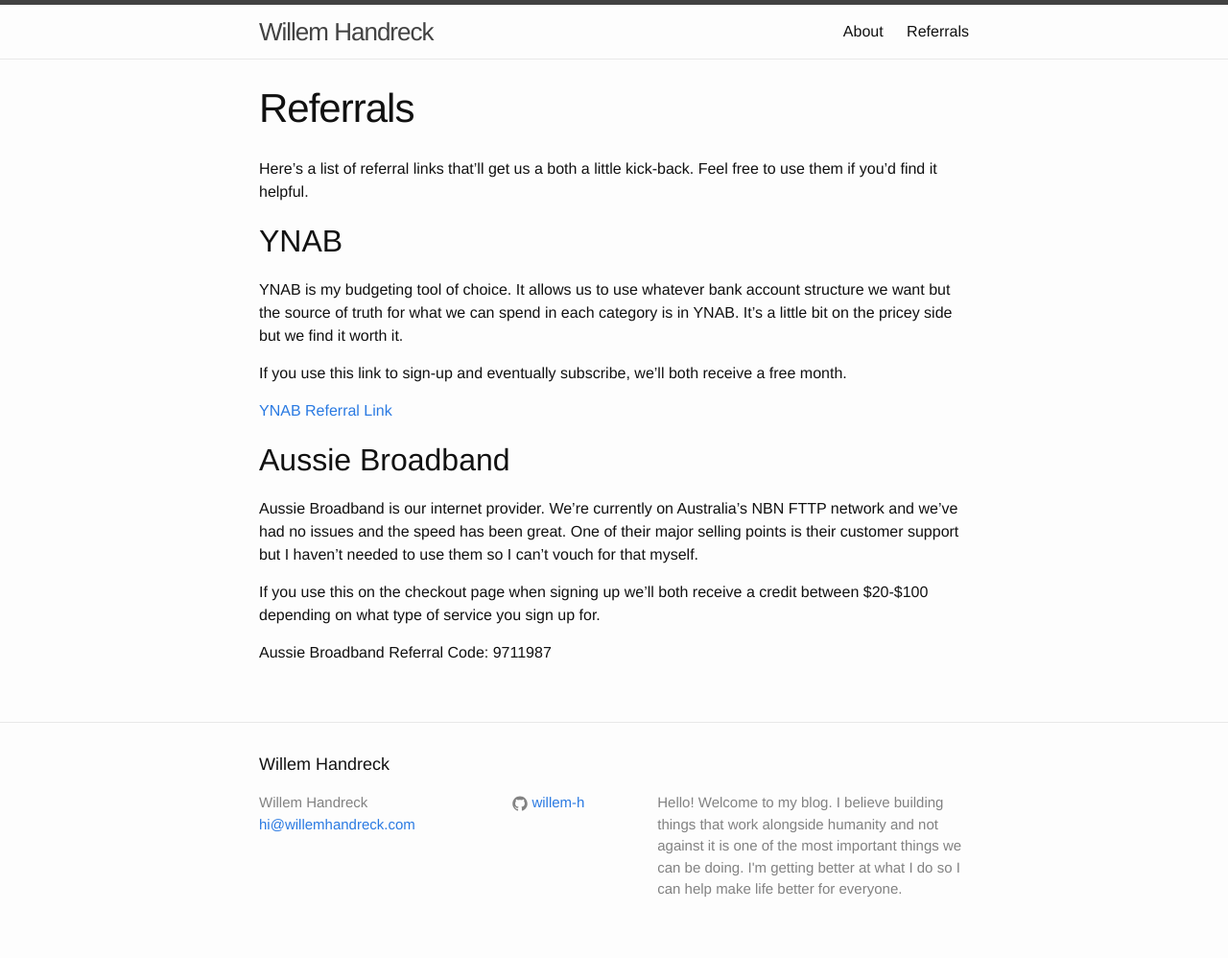
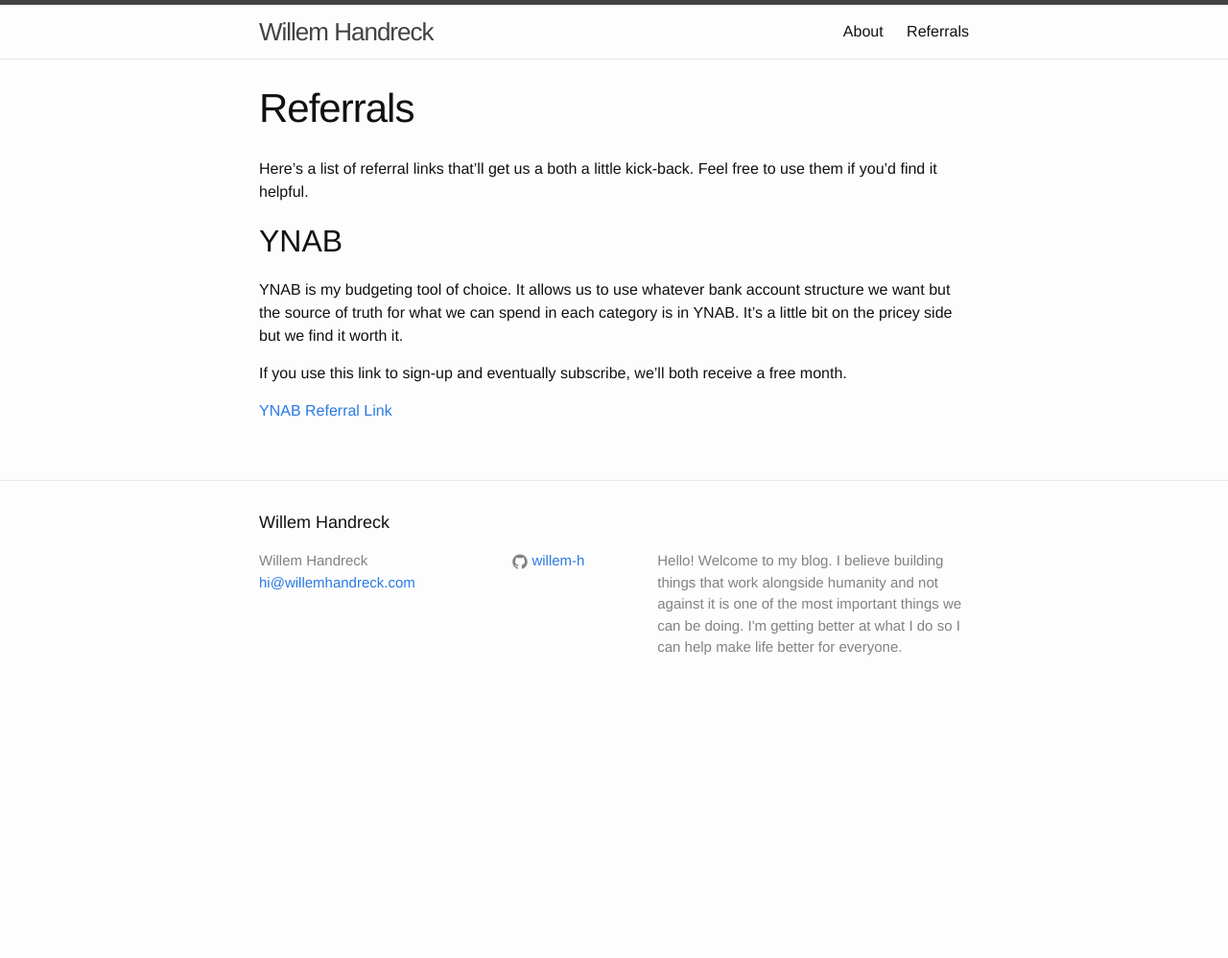
Before and after one commit to willem-h/willem-h.github.io, a Jekyll site: the page built from referrals.md, in a window 1280 px wide. Shown: the whole page at 96% size. Built offline with Jekyll 4.4.1, drawn with Linux system fonts in a browser that asks for light colours; after the commit the page ends 900 px from its top, so only the background shows below that.

Commit message:
Remove Aussie Broadband referral

```diff
--- a/referrals.md
+++ b/referrals.md
@@ -13,11 +13,3 @@
 If you use this link to sign-up and eventually subscribe, we'll both receive a free month.
 
 [YNAB Referral Link](https://ynab.com/referral/?ref=pfdug1LGoIoT4687)
-
-## Aussie Broadband
-
-Aussie Broadband is our internet provider. We're currently on Australia's NBN FTTP network and we've had no issues and the speed has been great. One of their major selling points is their customer support but I haven't needed to use them so I can't vouch for that myself.
-
-If you use this on the checkout page when signing up we'll both receive a credit between $20-$100 depending on what type of service you sign up for.
-
-Aussie Broadband Referral Code: 9711987
```
